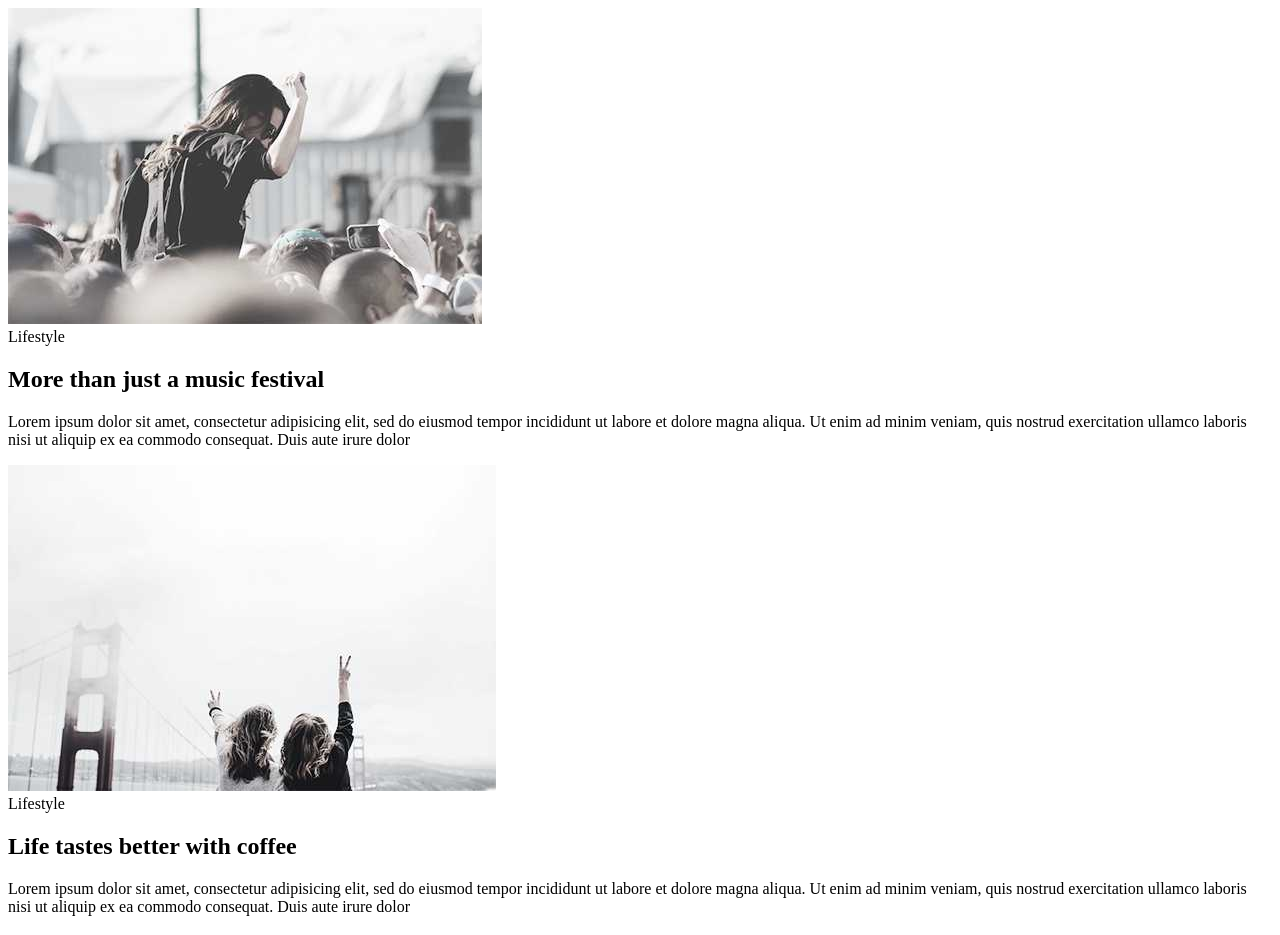
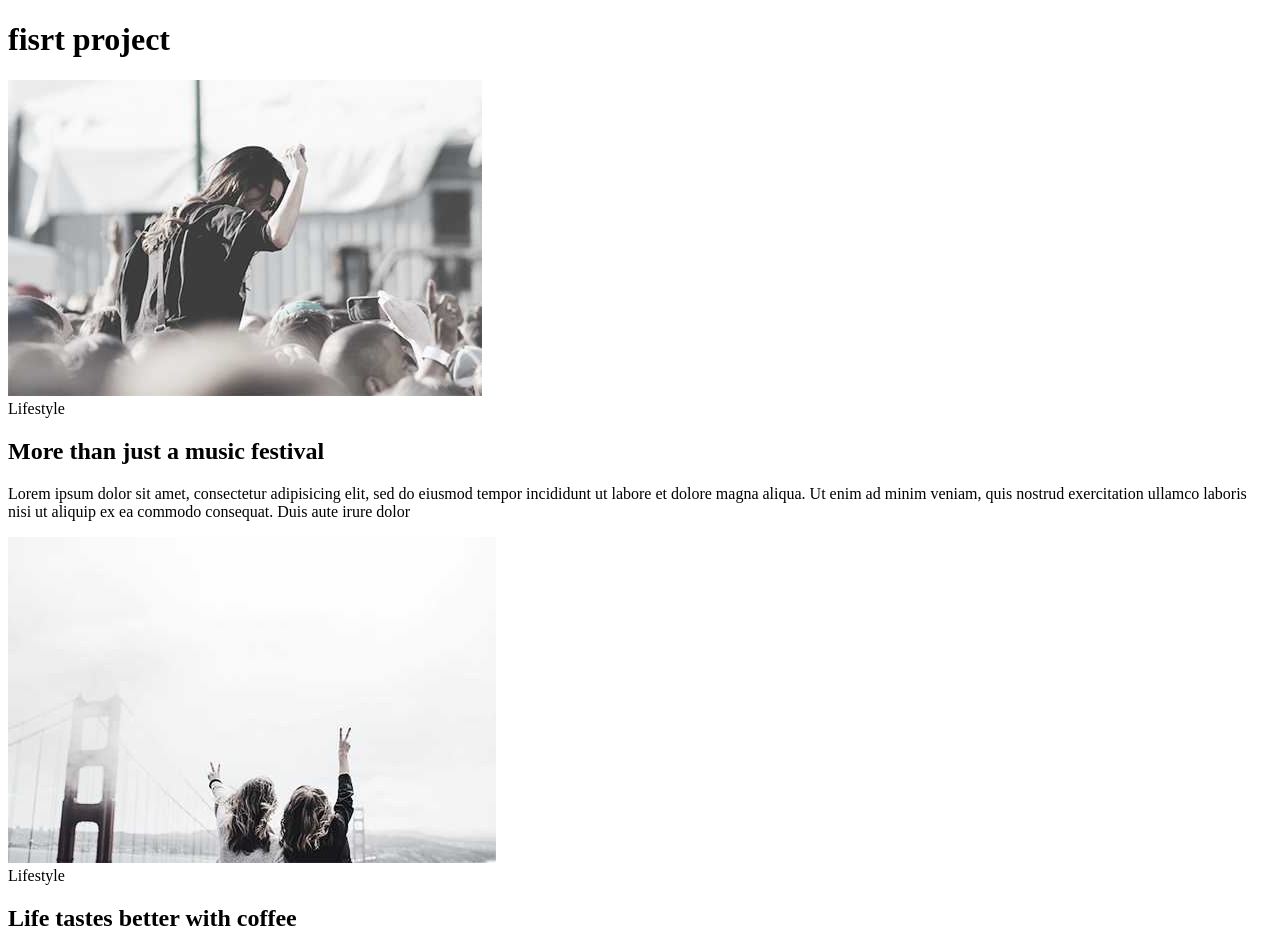
Before and after one commit to Zybinskaya/Lesson1, a plain HTML site: page index.html in a window 1280 px wide. Shown: the top 935 px of the page. Drawn offline with Linux system fonts and the light colour scheme.

Commit message:
add title

```diff
--- a/index.html
+++ b/index.html
@@ -10,6 +10,7 @@
 
 <body>
     <main>
+        <h1>fisrt project</h1>
         <div>
             <img src="./img/image.jpg" alt="картинка">
             <div>
```
